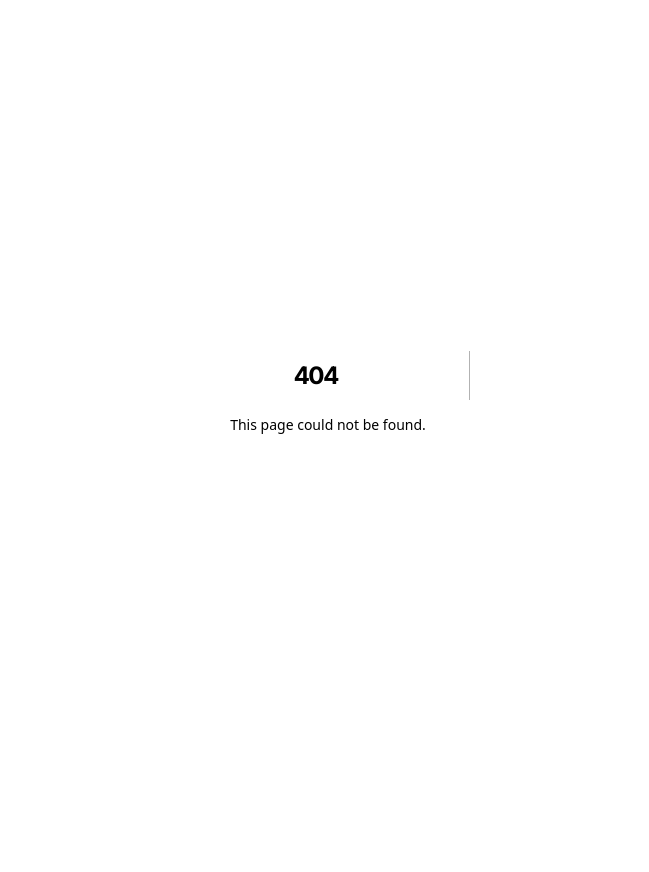
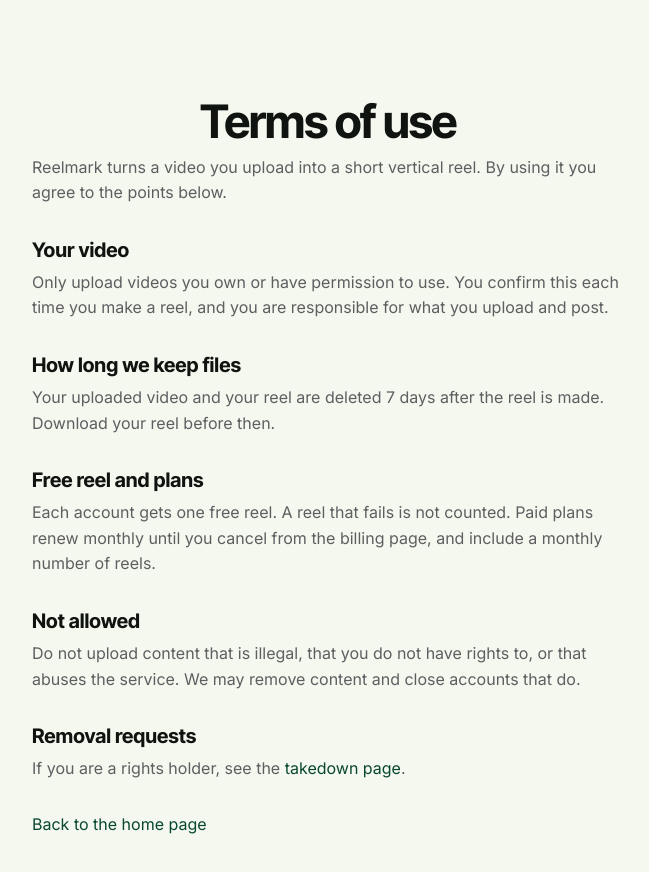
Before and after one commit to Biswajitdash-09/VideoClipper, a Next.js app: page /terms in a window 1280 px wide. Before the commit this address had no page. Shown: the top 872 px of the page, without its empty margins (312-961 px from the left). Before the commit the page ends 800 px from the top, so only its background shows below. Built offline with nearby package versions, Linux system fonts and the light colour scheme.

Commit message:
feat(legal): add terms, takedown, 404 and error pages
- Takedown contact comes from NEXT_PUBLIC_CONTACT_EMAIL

```diff
--- /dev/null
+++ b/app/terms/page.js
@@ -0,0 +1,50 @@
+import Link from "next/link";
+
+export const metadata = { title: "Terms | Reelmark" };
+
+export default function Terms() {
+  return (
+    <main className="legal">
+      <h1>Terms of use</h1>
+      <p>
+        Reelmark turns a video you upload into a short vertical reel. By using
+        it you agree to the points below.
+      </p>
+
+      <h2>Your video</h2>
+      <p>
+        Only upload videos you own or have permission to use. You confirm this
+        each time you make a reel, and you are responsible for what you upload
+        and post.
+      </p>
+
+      <h2>How long we keep files</h2>
+      <p>
+        Your uploaded video and your reel are deleted 7 days after the reel is
+        made. Download your reel before then.
+      </p>
+
+      <h2>Free reel and plans</h2>
+      <p>
+        Each account gets one free reel. A reel that fails is not counted. Paid
+        plans renew monthly until you cancel from the billing page, and include
+        a monthly number of reels.
+      </p>
+
+      <h2>Not allowed</h2>
+      <p>
+        Do not upload content that is illegal, that you do not have rights to,
+        or that abuses the service. We may remove content and close accounts
+        that do.
+      </p>
+
+      <h2>Removal requests</h2>
+      <p>
+        If you are a rights holder, see the{" "}
+        <Link href="/takedown">takedown page</Link>.
+      </p>
+
+      <Link href="/">Back to the home page</Link>
+    </main>
+  );
+}
```
Also changed, not shown: app/error.js (added, +13 -0 lines), app/not-found.js (added, +13 -0 lines), app/takedown/page.js (added, +39 -0 lines).
